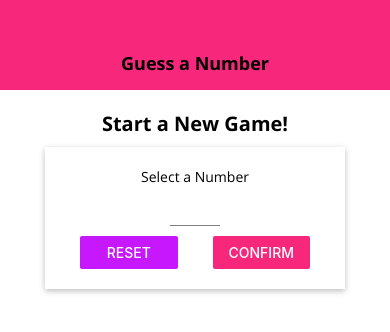
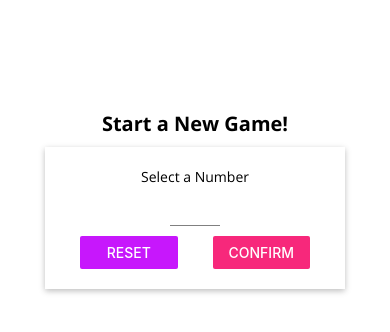
Before and after one commit to react-native-course/guessNumber, a React Native app: screen / in a window 390 px wide. Shown: the top 332 px of the page. Built offline with nearby package versions, Linux system fonts and the light colour scheme.

Commit message:
using Platform API & ScreenOrientation

```diff
--- a/components/Header.js
+++ b/components/Header.js
@@ -1,24 +1,31 @@
 import React from 'react';
-import {View, StyleSheet} from 'react-native';
+import {View, StyleSheet, Platform} from 'react-native';
 import Colors from '../constants/Colors';
 import TitleText from "./TitleText";
 
 const styles = StyleSheet.create({
-    header: {
+    headerBase: {
         width: '100%',
         height: 90,
         paddingTop: 36,
-        backgroundColor: Colors.primary,
         alignItems: 'center',
         justifyContent: 'center',
     },
+    headerIOS: {
+        backgroundColor: 'white',
+        borderBottomColor: '#ccc',
+        borderBottomWidth: 1,
+    },
+    headerAndroid: {
+        backgroundColor: Colors.primary,
+    },
     headerTitle: {
-        color: '#000000',
+        color: Platform.OS === 'ios' ? Colors.primary : 'white',
     },
 });
 
 const Header = ({title}) => (
-    <View style={styles.header}>
+    <View style={{...styles.headerBase, ...Platform.select({ios: styles.headerIOS, android: styles.headerAndroid})}}>
         <TitleText style={styles.headerTitle}>{title}</TitleText>
     </View>
 );
--- a/components/MainButton.js
+++ b/components/MainButton.js
@@ -1,8 +1,12 @@
 import React from 'react';
-import {StyleSheet, View, Text, TouchableOpacity} from 'react-native';
+import {StyleSheet, View, Text, TouchableOpacity, TouchableNativeFeedback, Platform} from 'react-native';
 import Colors from '../constants/Colors';
 
 const styles = StyleSheet.create({
+    buttonContainer: {
+        borderRadius: 25,
+        overflow: 'hidden',
+    },
     button: {
         backgroundColor: Colors.primary,
         paddingVertical: 12,
@@ -17,13 +21,20 @@
 });
 
 const MainButton = ({children, onPress}) => {
+    let ButtonComponent = TouchableOpacity;
+
+    if (Platform.OS === 'android' && Platform.Version >= 21) {
+        ButtonComponent = TouchableNativeFeedback;
+    }
     return (
-        <TouchableOpacity onPress={onPress} activeOpacity={0.8}>
-            <View style={styles.button}>
-                <Text style={styles.buttonText}>{children}</Text>
-            </View>
+        <View style={styles.buttonContainer}>
+            <ButtonComponent onPress={onPress} activeOpacity={0.8}>
+                <View style={styles.button}>
+                    <Text style={styles.buttonText}>{children}</Text>
+                </View>
 
-        </TouchableOpacity>
+            </ButtonComponent>
+        </View>
     );
 };
 
--- a/screens/GameScreen.js
+++ b/screens/GameScreen.js
@@ -7,6 +7,7 @@
     FlatList,
     Dimensions
 } from 'react-native';
+// import {ScreenOrientation} from 'expo';
 import {Ionicons} from '@expo/vector-icons';
 //components
 import NumberContainer from '../components/NumberContainer';
@@ -90,6 +91,9 @@
         currentLow = useRef(1),
         currentHigh = useRef(100),
         {userChoice, onGameOver} = props;
+
+    // ScreenOrientation.lockAsync(ScreenOrientation.OrientationLock.PORTRAIT);
+    // ScreenOrientation.addOrientationChangeListener(() => console.log('changed'));
 
     useEffect(() => {
         const updateLayout = () => {
```
